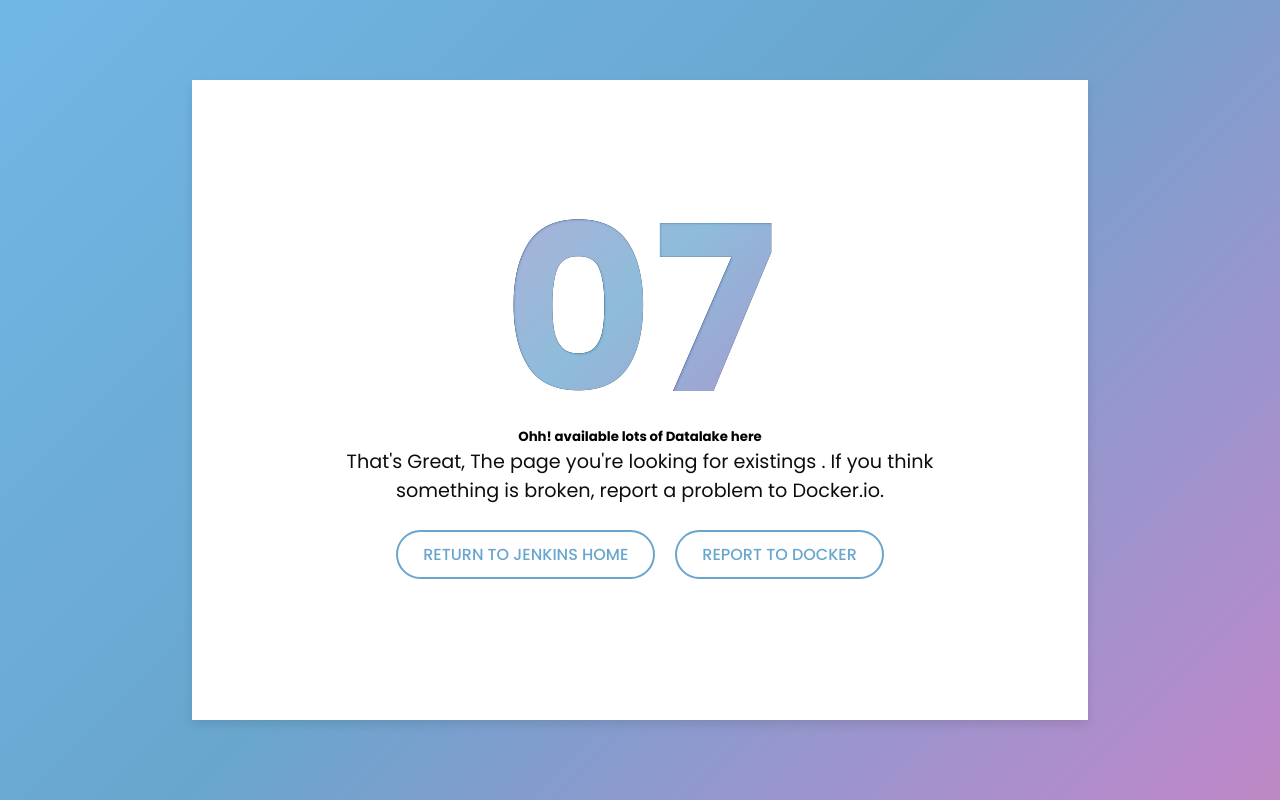
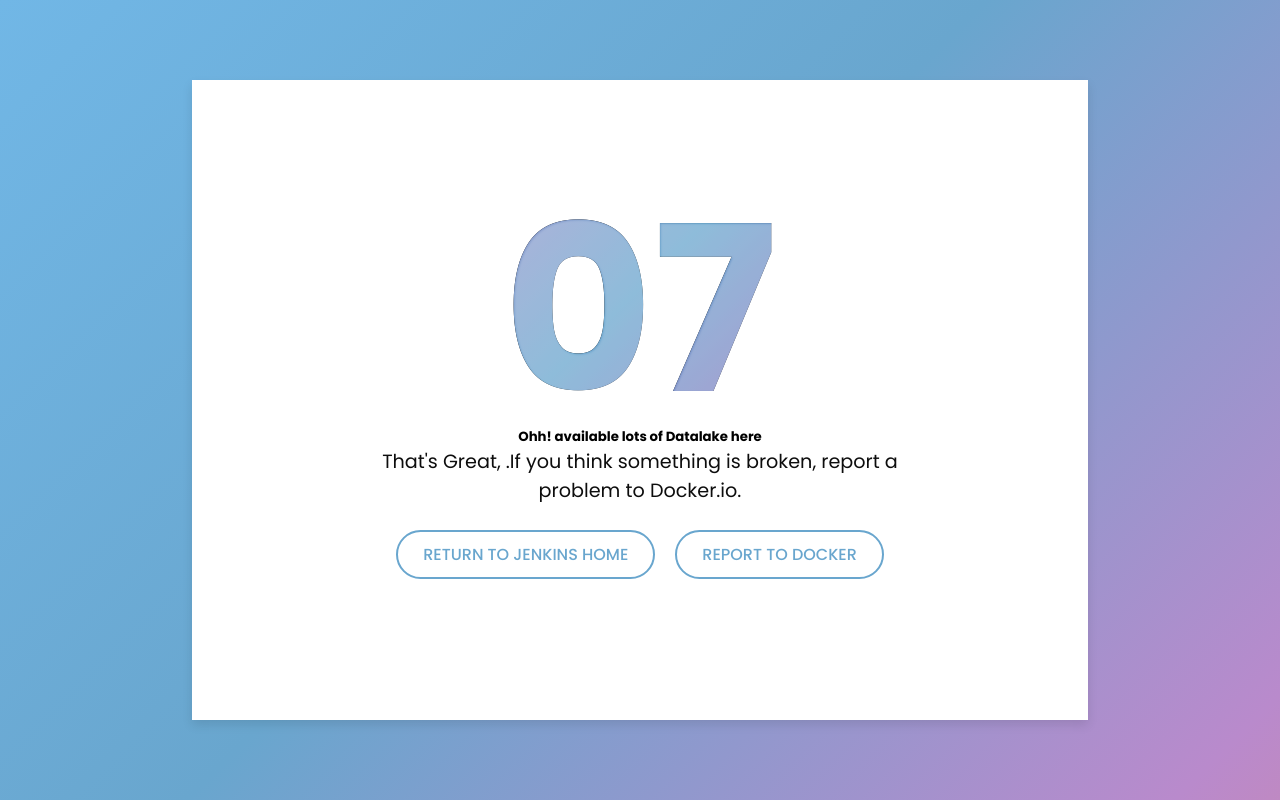
Before and after one commit to Gaikwad-07/web, a plain HTML site: page src/index.html in a window 1280 px wide. Drawn offline with Linux system fonts and the light colour scheme.

Commit message:
first commit

```diff
--- a/src/index.html
+++ b/src/index.html
@@ -125,7 +125,7 @@ body{
                Ohh! available lots of Datalake here
             </h5>
             <p>
-               That's Great, The page you're looking for existings . If you think something is broken, report a problem to Docker.io.
+               That's Great, .If you think something is broken, report a problem to Docker.io.
             </p>
             <div class="btns">
                <a href="https://www.jenkins.io/">return to jenkins home</a>
```
